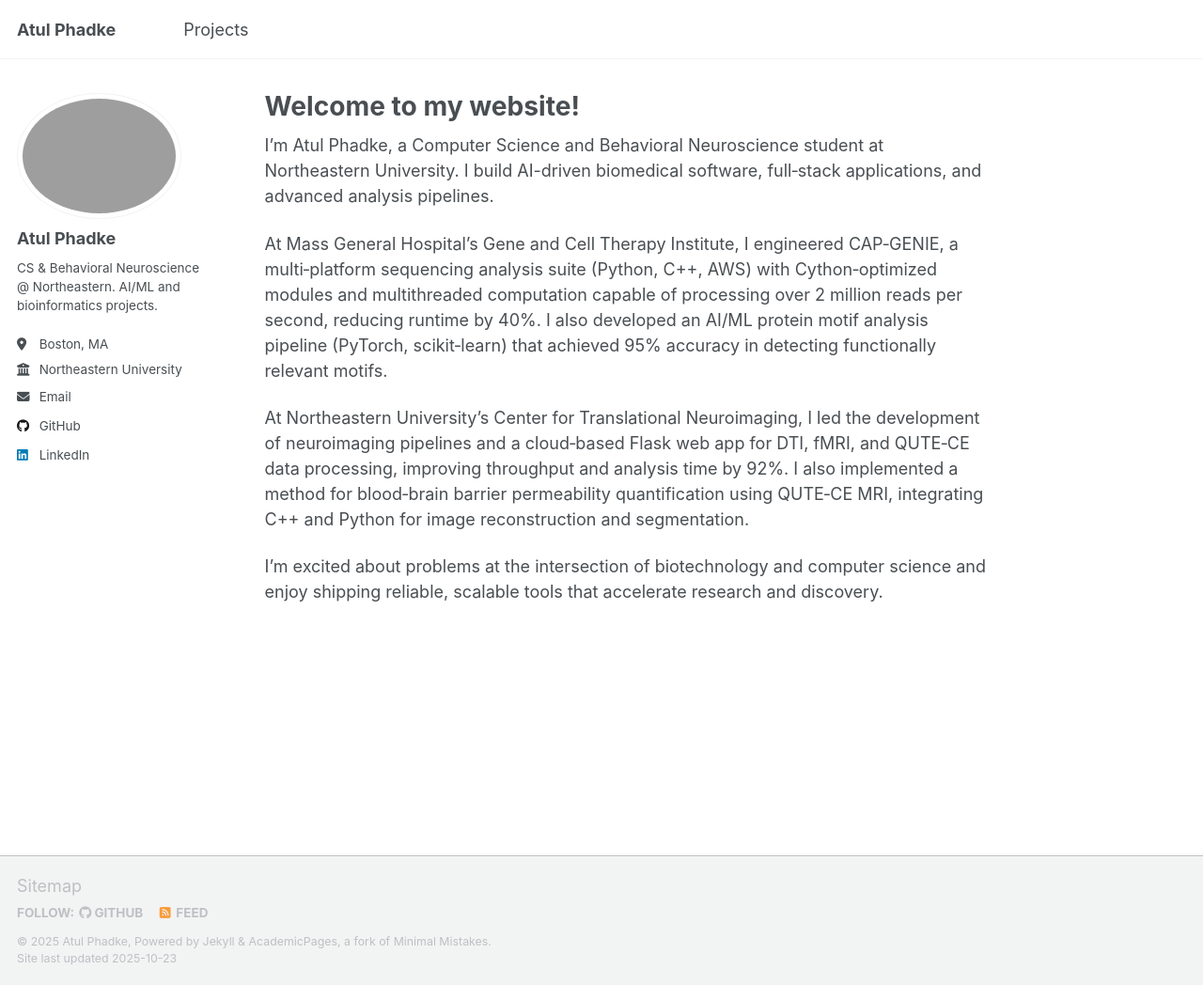
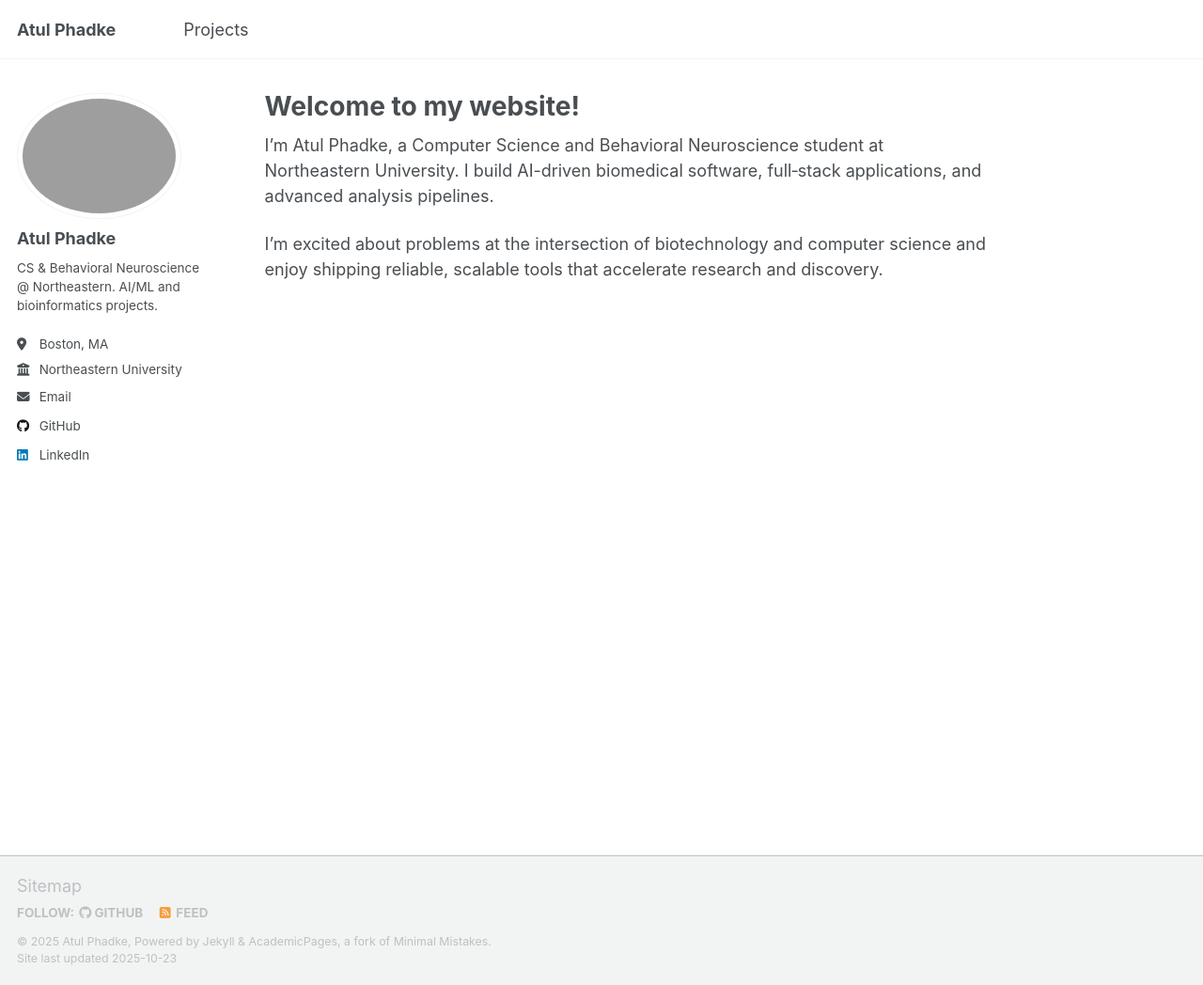
Before and after one commit to AtulPhadke/AtulPhadke.github.io, a Jekyll site: the page built from _pages/about.md, in a window 1280 px wide and 1048 px high. Shown: the whole window at 94% size. Built offline with Jekyll 4.4.1, drawn with Linux system fonts in a browser that asks for light colours; a script that is not in the unit is left out.

Commit message:
Truncated profile section

```diff
--- a/_pages/about.md
+++ b/_pages/about.md
@@ -9,8 +9,4 @@ redirect_from:
 
 I’m Atul Phadke, a Computer Science and Behavioral Neuroscience student at Northeastern University. I build AI-driven biomedical software, full‑stack applications, and advanced analysis pipelines.
 
-At Mass General Hospital’s Gene and Cell Therapy Institute, I engineered CAP‑GENIE, a multi‑platform sequencing analysis suite (Python, C++, AWS) with Cython‑optimized modules and multithreaded computation capable of processing over 2 million reads per second, reducing runtime by 40%. I also developed an AI/ML protein motif analysis pipeline (PyTorch, scikit‑learn) that achieved 95% accuracy in detecting functionally relevant motifs.
-
-At Northeastern University’s Center for Translational Neuroimaging, I led the development of neuroimaging pipelines and a cloud‑based Flask web app for DTI, fMRI, and QUTE‑CE data processing, improving throughput and analysis time by 92%. I also implemented a method for blood‑brain barrier permeability quantification using QUTE‑CE MRI, integrating C++ and Python for image reconstruction and segmentation.
-
 I’m excited about problems at the intersection of biotechnology and computer science and enjoy shipping reliable, scalable tools that accelerate research and discovery.
```
Also changed, not shown: 1 other file.
